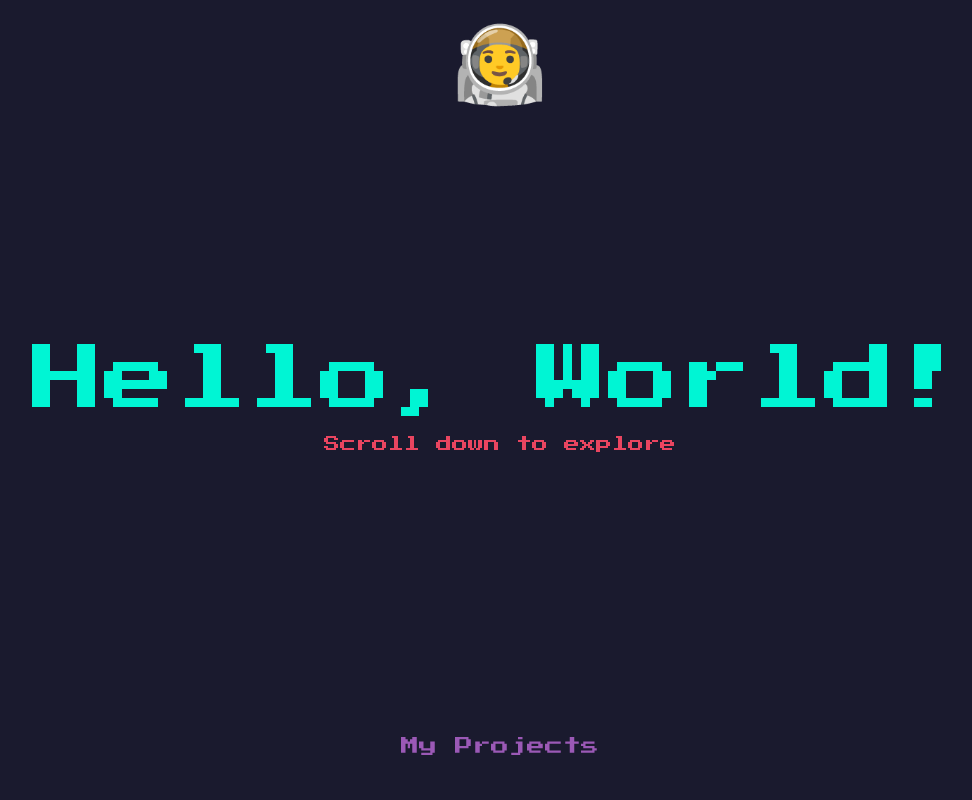
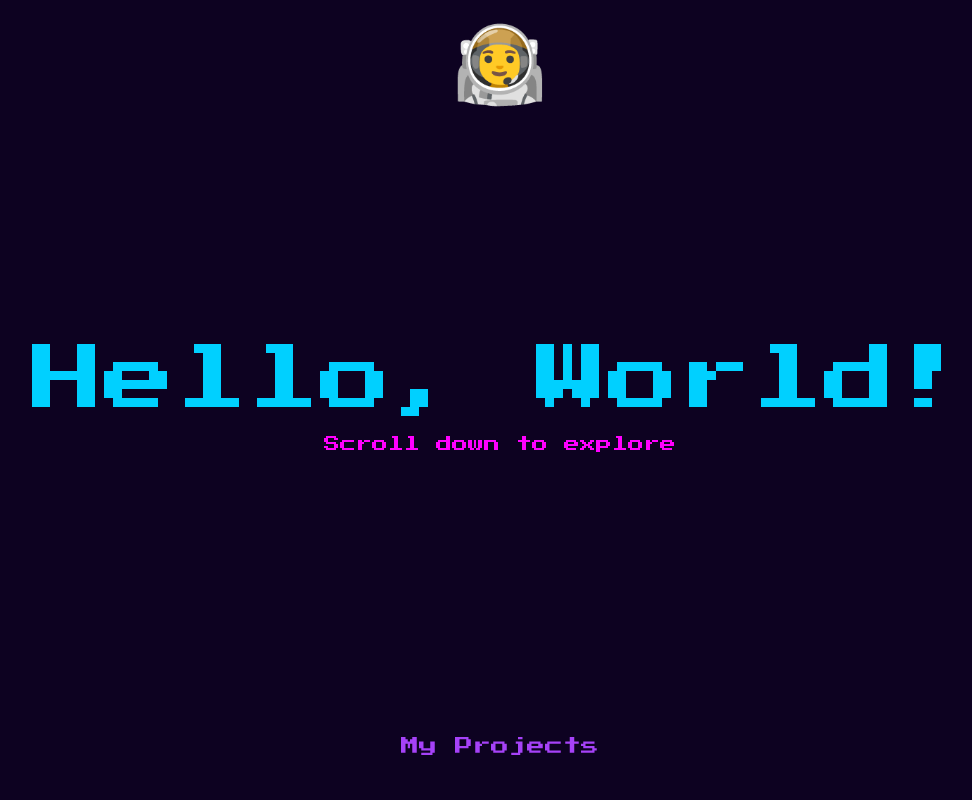
Before and after one commit to Nephyy1/nephyyv2, a Next.js app: page / in a window 1280 px wide. Shown: the top 800 px of the page, without its empty margins (140-1112 px from the left). Built offline with nearby package versions, Linux system fonts and the light colour scheme.

Commit message:
Update tailwind.config.ts

```diff
--- a/tailwind.config.ts
+++ b/tailwind.config.ts
@@ -12,17 +12,25 @@ const config: Config = {
         retro: ["var(--font-press-start)"],
       },
       colors: {
-        'retro-bg': '#1a1a2e',
-        'retro-purple': '#9b59b6',
-        'retro-pink': '#e94560',
-        'retro-cyan': '#00f5d4',
+        'retro-bg': '#0d0221',
+        'retro-purple': '#a642f8',
+        'retro-pink': '#ff00ff',
+        'retro-cyan': '#00d0ff',
         'retro-text': '#f4f4f4',
       },
-      backgroundImage: {
-        "gradient-radial": "radial-gradient(var(--tw-gradient-stops))",
-        "gradient-conic":
-          "conic-gradient(from 180deg at 50% 50%, var(--tw-gradient-stops))",
+      keyframes: {
+        flicker: {
+          '0%, 100%': { opacity: '1' },
+          '50%': { opacity: '0.8' },
+        },
       },
+      animation: {
+        flicker: 'flicker 1.5s infinite',
+      },
+      dropShadow: {
+        'glow-cyan': '0 0 10px rgba(0, 208, 255, 0.7)',
+        'glow-pink': '0 0 12px rgba(255, 0, 255, 0.8)',
+      }
     },
   },
   plugins: [],
```
